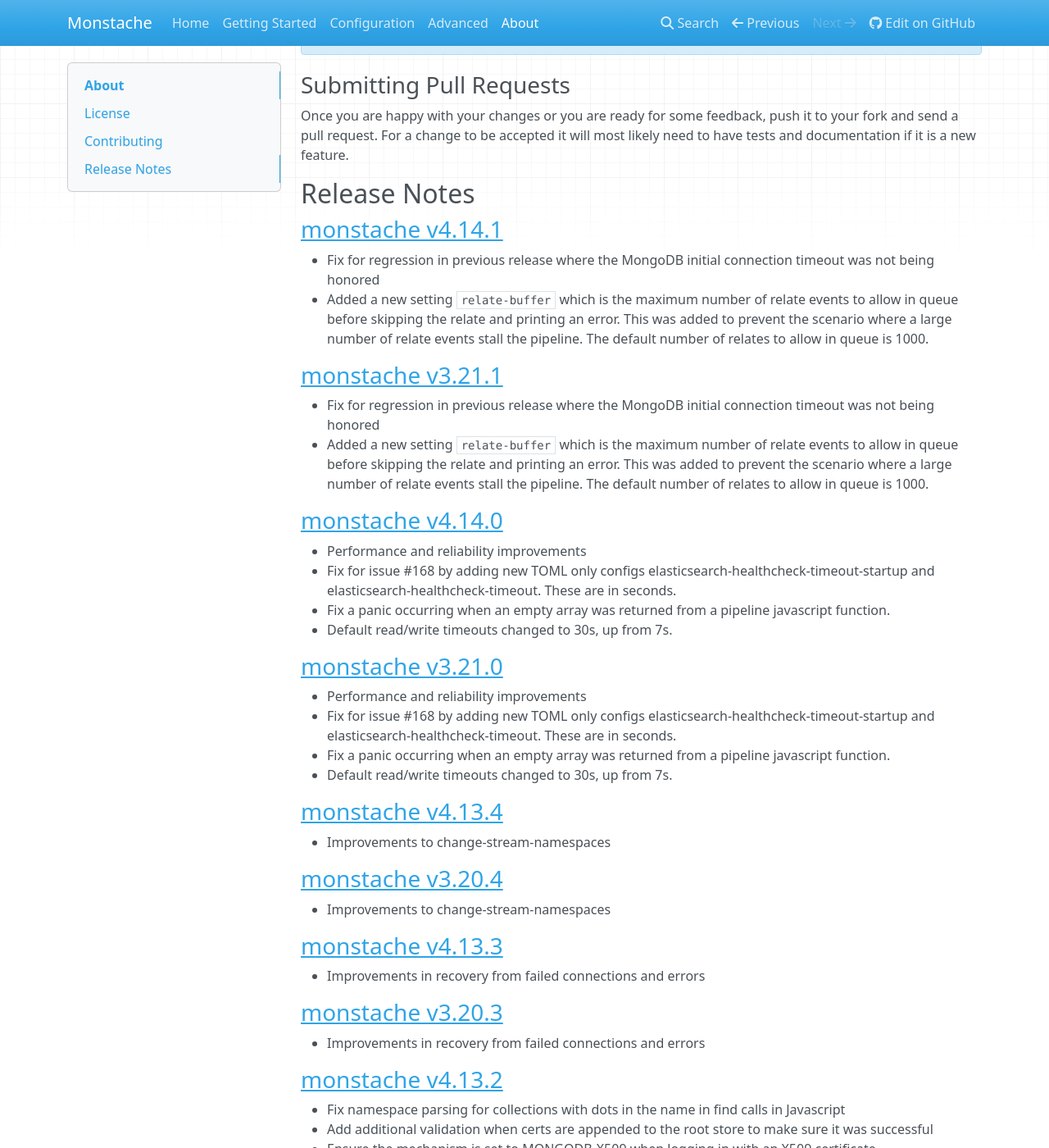
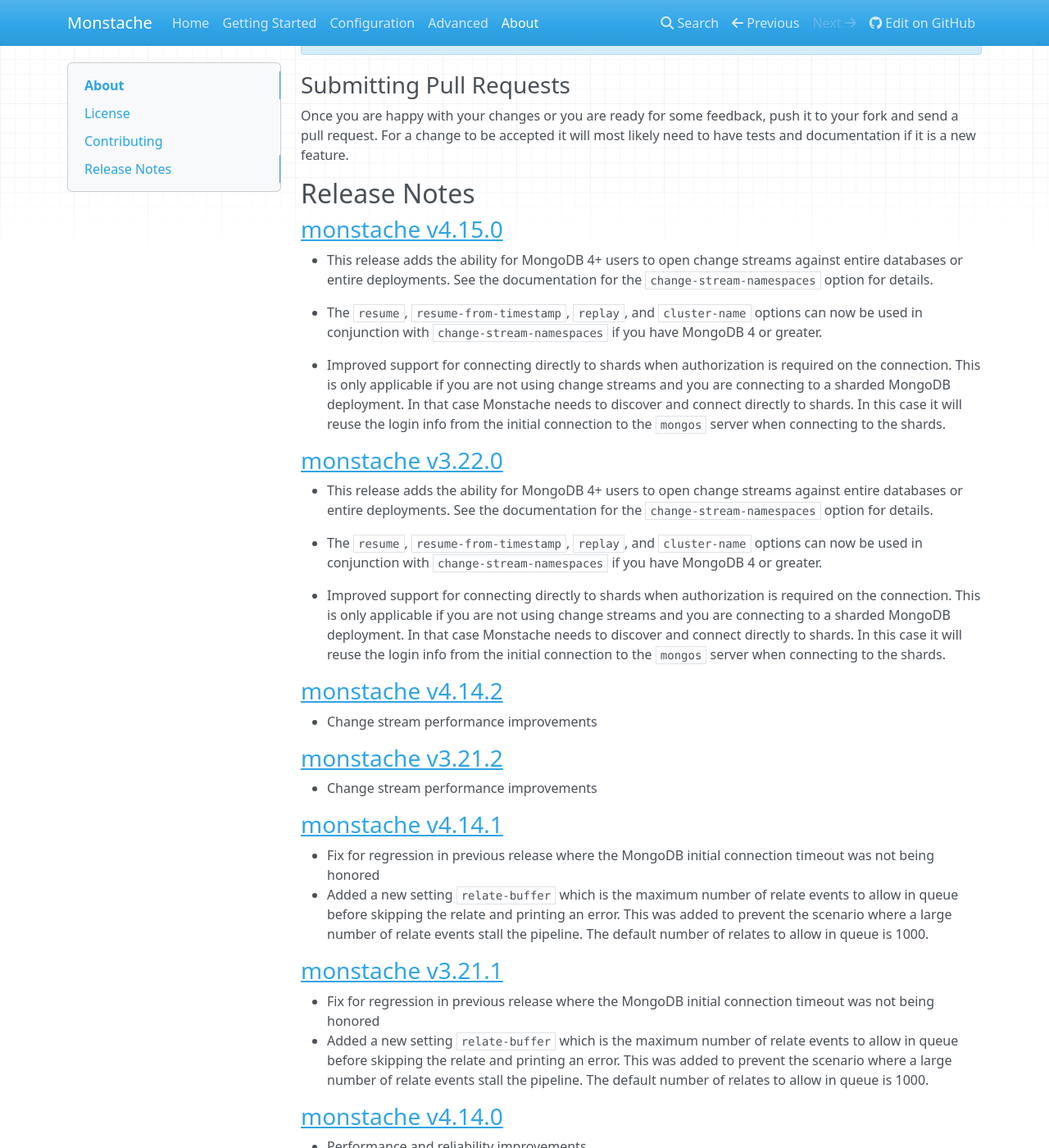
Before and after one commit to rwynn/monstache-site, an MkDocs documentation site: the page built from src/about.md, in a window 1280 px wide and 1400 px high, scrolled down 1742 px. Shown: the whole window at 82% size. Built offline with MkDocs 1.6.1, drawn with Linux system fonts in a browser that asks for light colours; nearby versions of some CDN libraries; a style sheet for code colours, icons or effects is not loaded; some of the changed text lies outside the part shown.

Commit message:
new release

```diff
--- a/docs/index.html
+++ b/docs/index.html
@@ -259,5 +259,5 @@
 
 <!--
 MkDocs version : 1.0.4
-Build Date UTC : 2019-02-01 02:31:13
+Build Date UTC : 2019-02-15 03:31:18
 -->
--- a/src/about.md
+++ b/src/about.md
@@ -94,6 +94,44 @@
 most likely need to have tests and documentation if it is a new feature.
 
 ## Release Notes
+
+### [monstache v4.15.0](https://github.com/rwynn/monstache/releases/tag/v4.15.0)
+
+* This release adds the ability for MongoDB 4+ users to open change streams against entire
+  databases or entire deployments.  See the documentation for the `change-stream-namespaces`
+  option for details.
+
+* The `resume`, `resume-from-timestamp`, `replay`, and `cluster-name` options can now be used
+  in conjunction with `change-stream-namespaces` if you have MongoDB 4 or greater.
+
+* Improved support for connecting directly to shards when authorization is required on the connection.
+  This is only applicable if you are not using change streams and you are connecting to a sharded
+  MongoDB deployment. In that case Monstache needs to discover and connect directly to shards. In this
+  case it will reuse the login info from the initial connection to the `mongos` server when connecting to
+  the shards.
+
+### [monstache v3.22.0](https://github.com/rwynn/monstache/releases/tag/v3.22.0)
+
+* This release adds the ability for MongoDB 4+ users to open change streams against entire
+  databases or entire deployments.  See the documentation for the `change-stream-namespaces`
+  option for details.
+
+* The `resume`, `resume-from-timestamp`, `replay`, and `cluster-name` options can now be used
+  in conjunction with `change-stream-namespaces` if you have MongoDB 4 or greater.
+
+* Improved support for connecting directly to shards when authorization is required on the connection.
+  This is only applicable if you are not using change streams and you are connecting to a sharded
+  MongoDB deployment. In that case Monstache needs to discover and connect directly to shards. In this
+  case it will reuse the login info from the initial connection to the `mongos` server when connecting to
+  the shards.
+
+### [monstache v4.14.2](https://github.com/rwynn/monstache/releases/tag/v4.14.2)
+
+* Change stream performance improvements
+
+### [monstache v3.21.2](https://github.com/rwynn/monstache/releases/tag/v3.21.2)
+
+* Change stream performance improvements
 
 ### [monstache v4.14.1](https://github.com/rwynn/monstache/releases/tag/v4.14.1)
 
```
Also changed, not shown: other parts of docs/index.html (+2 -2 lines), other parts of src/about.md (+1 -1 lines), README.md (+2 -2 lines), docs/about/index.html (+47 -1 lines), docs/config/index.html (+25 -6 lines), docs/sitemap.xml (+5 -5 lines), docs/start/index.html (+6 -3 lines), src/config.md (+24 -6 lines), src/index.md (+2 -2 lines), src/start.md (+6 -3 lines), docs/search/search_index.json, 2 other files.
